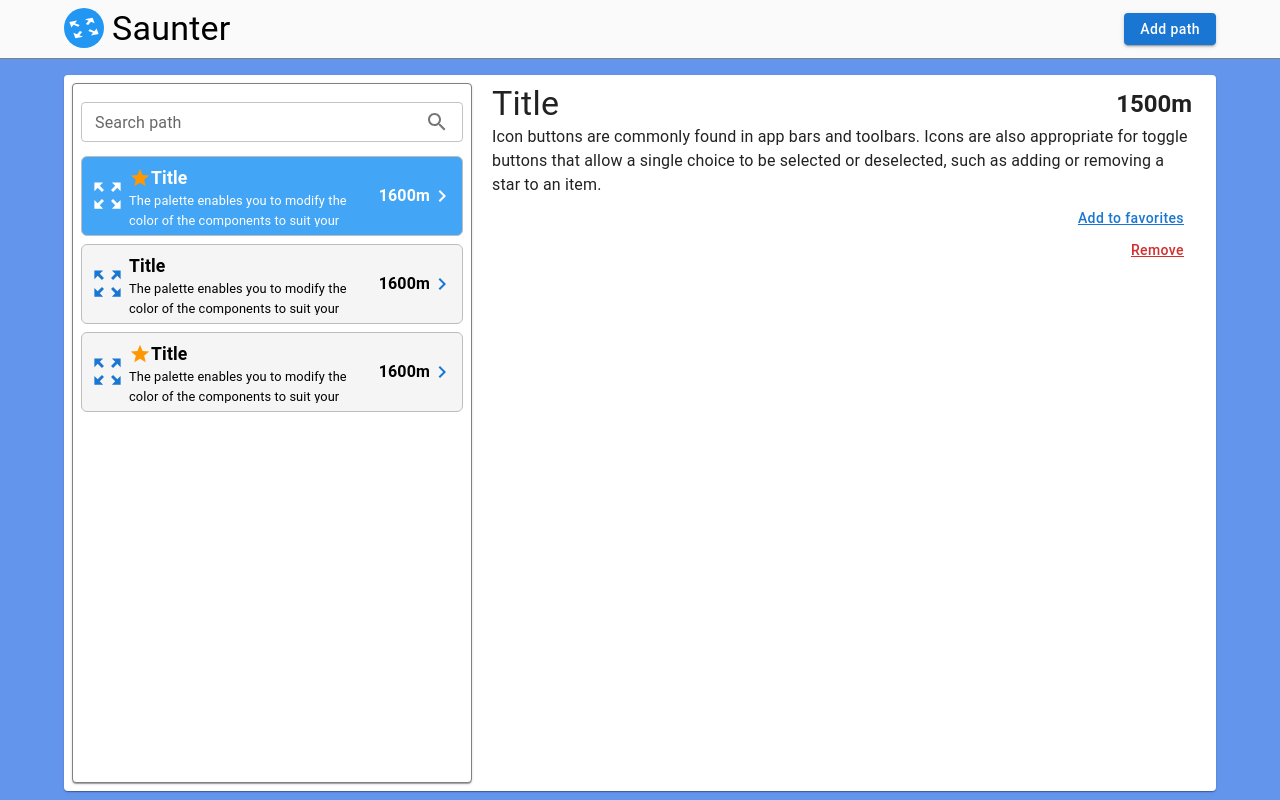
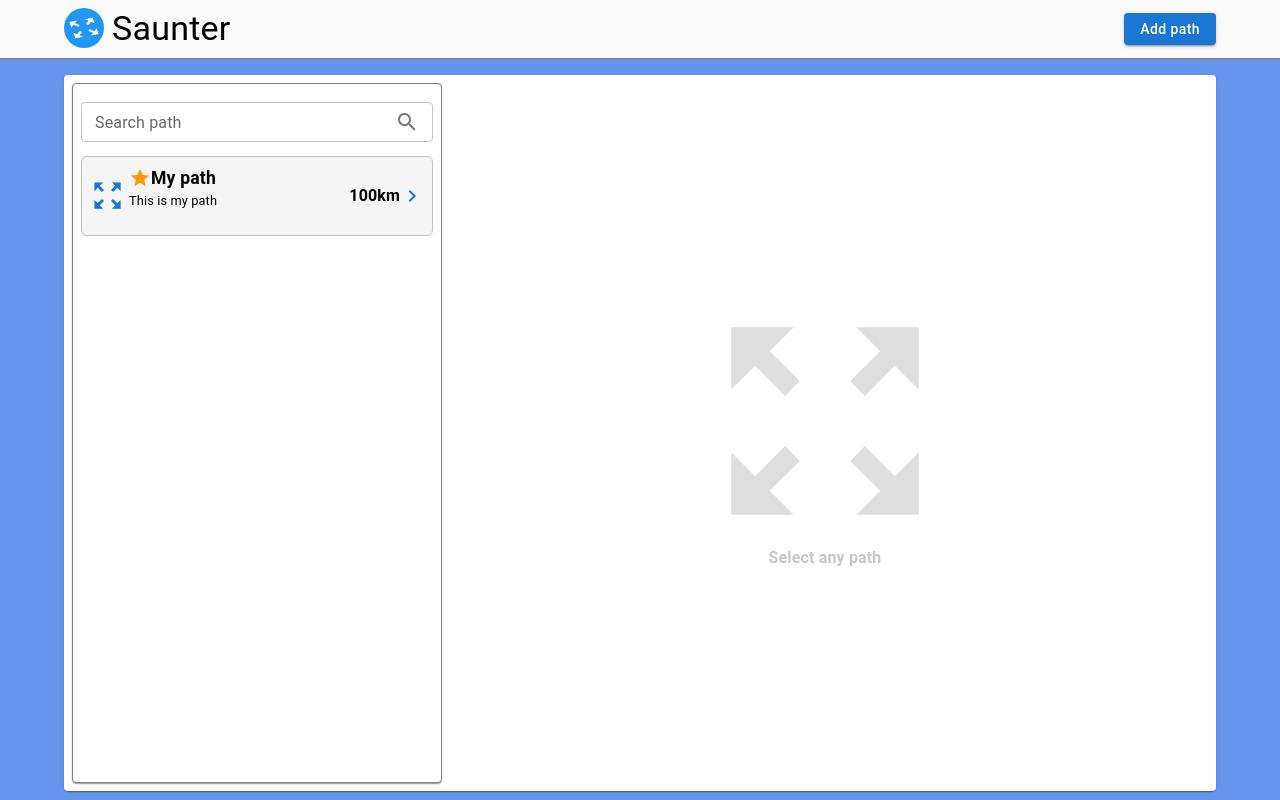
Before and after one commit to niZaliznyak/VReal_test, a React app: page / in a window 1280 px wide. Built offline with nearby package versions, Linux system fonts and the light colour scheme.

Commit message:
connect mobx

```diff
--- a/src/components/Content/index.tsx
+++ b/src/components/Content/index.tsx
@@ -1,10 +1,18 @@
+import { useState } from "react";
+import { observer } from "mobx-react-lite";
+
 import Container from "@mui/material/Container";
 import Paper from "@mui/material/Paper";
 
 import PathsList from "../PathsList";
 import PathView from "../PathView";
+import pathsStore from "../../store";
+import { TPath } from "../../types";
 
-export default function Content() {
+function Content() {
+  const [selected, setSelelected] = useState<TPath | null>(null);
+  const paths = pathsStore.getPaths();
+
   return (
     <Container sx={{ height: "calc(100vh - 84px)" }}>
       <Paper
@@ -15,9 +23,15 @@ export default function Content() {
           display: "flex"
         }}
       >
-        <PathsList />
-        <PathView />
+        <PathsList
+          selectedId={selected?.id}
+          paths={paths}
+          onSelect={setSelelected}
+        />
+        <PathView path={selected} onRemove={() => setSelelected(null)} />
       </Paper>
     </Container>
   );
 }
+
+export default observer(Content);
--- /dev/null
+++ b/src/components/PathView/components/AlertDialog/index.tsx
@@ -0,0 +1,24 @@
+import Button from "@mui/material/Button";
+import Dialog from "@mui/material/Dialog";
+import DialogActions from "@mui/material/DialogActions";
+import DialogTitle from "@mui/material/DialogTitle";
+
+type TProps = {
+  open: boolean;
+  onClose: () => void;
+  onAgree: () => void;
+};
+
+export default function AlertDialog({ open, onClose, onAgree }: TProps) {
+  return (
+    <Dialog open={open} onClose={onClose}>
+      <DialogTitle>Delete this path?</DialogTitle>
+      <DialogActions>
+        <Button onClick={onAgree}>Yes</Button>
+        <Button onClick={onClose} autoFocus>
+          Cancel
+        </Button>
+      </DialogActions>
+    </Dialog>
+  );
+}
--- a/src/components/PathView/index.tsx
+++ b/src/components/PathView/index.tsx
@@ -1,42 +1,27 @@
+import { useState } from "react";
+import { observer } from "mobx-react-lite";
+
+import Box from "@mui/material/Box";
+import Button from "@mui/material/Button";
+import Typography from "@mui/material/Typography";
 import ZoomOutMapIcon from "@mui/icons-material/ZoomOutMap";
-import Box from "@mui/material/Box";
-import Typography from "@mui/material/Typography";
-import Button from "@mui/material/Button";
 
+import AlertDialog from "./components/AlertDialog";
 import { Actions, Empty, Title } from "./styled";
 import { TPath } from "../../types";
 
+import pathsStore from "../../store";
+
 type TProps = {
-  pathData?: TPath;
+  path: TPath | null;
+  onRemove: () => void;
 };
 
-export default function PathView({ pathData }: TProps) {
-  if (true) {
-    return (
-      <Box sx={{ width: "100%", marginLeft: 0.5, padding: "0 1rem" }}>
-        <Title>
-          <Typography variant="h4">
-            Title
-          </Typography>
-          <Typography variant="h5" sx={{ fontWeight: "bold" }}>
-            1500m
-          </Typography>
-        </Title>
-        <Typography gutterBottom>
-          Icon buttons are commonly found in app bars and toolbars. Icons are
-          also appropriate for toggle buttons that allow a single choice to be
-          selected or deselected, such as adding or removing a star to an item.
-        </Typography>
-        <Actions>
-          <Button variant="text">Add to favorites</Button>
-          <Button variant="text" color="error">
-            Remove
-          </Button>
-        </Actions>
-      </Box>
-    );
-  }
+function PathView({ path, onRemove }: TProps) {
+  const { removePath, toggleFavorite } = pathsStore;
+  const [openDeleteDialog, setOpenDeleteDialog] = useState(false);
 
+  if (!path) {
     return (
       <Empty>
         <ZoomOutMapIcon
@@ -51,3 +36,37 @@ export default function PathView({ pathData }: TProps) {
       </Empty>
     );
   }
+
+  const handleRemove = () => {
+    setOpenDeleteDialog(false);
+    removePath(path.id);
+    onRemove();
+  };
+
+  return (
+    <Box sx={{ width: "100%", marginLeft: 0.5, padding: "0 1rem" }}>
+      <Title>
+        <Typography variant="h4">{path.name}</Typography>
+        <Typography variant="h5" sx={{ fontWeight: "bold" }}>
+          {path.length}
+        </Typography>
+      </Title>
+      <Typography gutterBottom>{path.fullDescription}</Typography>
+      <Actions>
+        <Button onClick={() => toggleFavorite(path.id)} variant="text">
+          {path.favorite ? "Remove from favorites" : "Add to favorites"}
+        </Button>
+        <Button onClick={() => setOpenDeleteDialog(true)} variant="text" color="error">
+          Remove
+        </Button>
+      </Actions>
+      <AlertDialog
+        open={openDeleteDialog}
+        onClose={() => setOpenDeleteDialog(false)}
+        onAgree={handleRemove}
+      />
+    </Box>
+  );
+}
+
+export default observer(PathView);
--- a/src/components/PathView/styled.tsx
+++ b/src/components/PathView/styled.tsx
@@ -6,13 +6,14 @@ export const Empty = styled("div")({
   justifyContent: "center",
   alignItems: "center",
   height: "100%",
-  width: "100%"
+  width: "100%",
+  userSelect: "none"
 });
 
 export const Title = styled("div")({
   display: "flex",
   justifyContent: "space-between",
-  alignItems: "center",
+  alignItems: "center"
 });
 
 export const Actions = styled("div")({
--- a/src/components/PathsList/components/PathsListItem/index.tsx
+++ b/src/components/PathsList/components/PathsListItem/index.tsx
@@ -1,3 +1,5 @@
+import { observer } from "mobx-react-lite";
+
 import ZoomOutMapIcon from "@mui/icons-material/ZoomOutMap";
 import ChevronRightIcon from "@mui/icons-material/ChevronRight";
 import StarIcon from "@mui/icons-material/Star";
@@ -7,19 +9,24 @@ import { ItemWrapper, Info, Title } from "./styled";
 
 import { TPath } from "../../../../types";
 
-type TProps = TPath & {
+type TProps = {
+  path: TPath;
   selected?: boolean;
+  onSelect: (path: TPath | null) => void;
 };
 
-export default function PathsListItem({
-  name,
-  description,
-  length,
-  favorite,
-  selected
-}: TProps) {
+function PathsListItem({ path, selected, onSelect }: TProps) {
+  const { name, shortDescription, length, favorite } = path;
+  const handleSelect = () => {
+    if (selected) {
+      onSelect(null);
+    } else {
+      onSelect(path);
+    }
+  };
+
   return (
-    <ItemWrapper selected={selected}>
+    <ItemWrapper onClick={handleSelect} selected={selected}>
       <ZoomOutMapIcon fontSize="large" />
       <Info>
         <Title>
@@ -29,7 +36,7 @@ export default function PathsListItem({
           </Typography>
         </Title>
         <Typography sx={{ fontSize: "0.8rem", maxHeight: "36px" }}>
-          {description}
+          {shortDescription}
         </Typography>
       </Info>
       <Typography sx={{ fontWeight: "600" }}>{length}</Typography>
@@ -37,3 +44,5 @@ export default function PathsListItem({
     </ItemWrapper>
   );
 }
+
+export default observer(PathsListItem);
--- a/src/components/PathsList/index.tsx
+++ b/src/components/PathsList/index.tsx
@@ -1,43 +1,31 @@
 import List from "@mui/material/List";
-import Paper from "@mui/material/Paper";
 
 import SearchInput from "../SearchInput";
 import PathsListItem from "./components/PathsListItem";
+import { Wrap } from "./styled";
 
-export default function PathsList() {
+import { TPath } from "../../types";
+
+type TProps = {
+  paths: TPath[];
+  selectedId?: number;
+  onSelect: (path: TPath | null) => void;
+};
+
+export default function PathsList({ paths, onSelect, selectedId }: TProps) {
   return (
-    <Paper
-      sx={{
-        display: "flex",
-        flexDirection: 'column',
-        maxWidth: 400,
-        padding: 1,
-        border: "1px solid grey",
-        overflow: "hidden"
-      }}
-    >
+    <Wrap>
       <SearchInput />
       <List sx={{ overflow: "auto", marginTop: "6px" }}>
-        <PathsListItem
-          selected
-          name="Title"
-          description="The palette enables you to modify the color of the components to suit your brand."
-          length="1600m"
-          favorite
-        />
-        <PathsListItem
-          name="Title"
-          description="The palette enables you to modify the color of the components to suit your brand."
-          length="1600m"
-        />
-        <PathsListItem
-          name="Title"
-          description="The palette enables
-          you to modify the color of the components to suit your brand."
-          length="1600m"
-          favorite
-        />
+        {paths.map((path) => (
+          <PathsListItem
+            key={path.id}
+            path={path}
+            selected={path.id === selectedId}
+            onSelect={onSelect}
+          />
+        ))}
       </List>
-    </Paper>
+    </Wrap>
   );
 }
--- /dev/null
+++ b/src/components/PathsList/styled.tsx
@@ -0,0 +1,12 @@
+import { styled } from "@mui/material";
+import Paper from "@mui/material/Paper";
+
+export const Wrap = styled(Paper)({
+  display: "flex",
+  flexDirection: "column",
+  minWidth: 370,
+  maxWidth: 400,
+  padding: "8px",
+  border: "1px solid grey",
+  overflow: "hidden"
+});
--- /dev/null
+++ b/src/store/index.tsx
@@ -0,0 +1,54 @@
+import { action, makeObservable, observable } from "mobx";
+import { TPath } from "../types";
+
+class PathsStore {
+  paths: TPath[] = [
+    {
+      id: new Date().valueOf(),
+      name: "My path",
+      shortDescription: "This is my path",
+      fullDescription: "This is the full description of my path",
+      length: "100km",
+      favorite: true
+    }
+  ];
+
+  constructor() {
+    makeObservable(this, {
+      paths: observable,
+      addPath: action,
+      removePath: action,
+      toggleFavorite: action
+    });
+  }
+
+  addPath(path: TPath) {
+    const new_path = {
+      id: new Date().valueOf(),
+      name: "My path",
+      shortDescription: "This is my path",
+      fullDescription: "This is the full description of my path",
+      length: "10 km",
+      favorite: true
+    };
+    this.paths.push(new_path);
+  }
+
+  removePath = (id: number) => {
+    this.paths = this.paths.filter((path) => path.id !== id);
+  };
+
+  toggleFavorite = (id: number) => {
+    const index = this.paths.findIndex((path) => path.id === id);
+    if (index !== -1) {
+      this.paths[index].favorite = !this.paths[index].favorite;
+    }
+  };
+
+  getPaths(): TPath[] {
+    return this.paths;
+  }
+}
+
+const pathsStore = new PathsStore();
+export default pathsStore;
--- a/src/types/index.ts
+++ b/src/types/index.ts
@@ -1,6 +1,8 @@
 export type TPath = {
+  id: number;
   name: string;
-  description: string;
+  shortDescription: string;
+  fullDescription: string;
   length: string;
   favorite?: boolean;
 };
```
Lines whose indentation alone changed are shown as unchanged.
